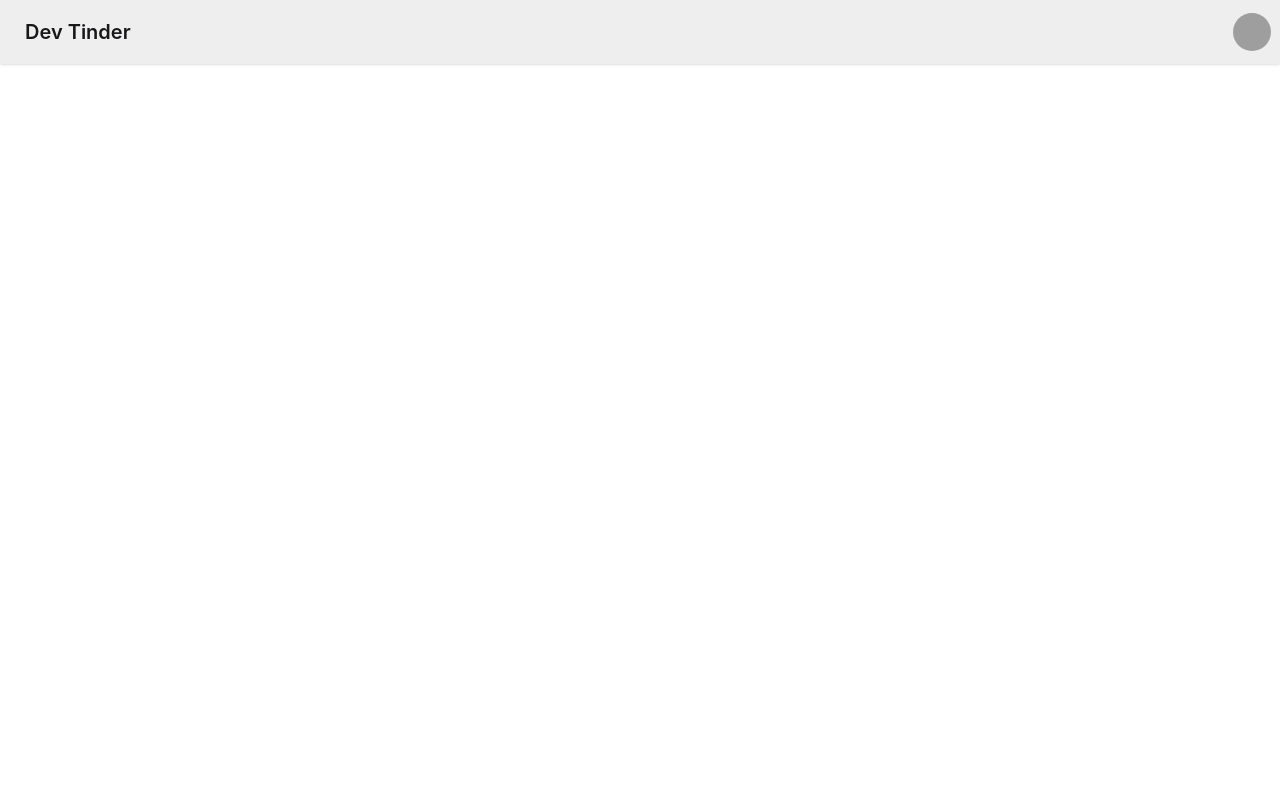
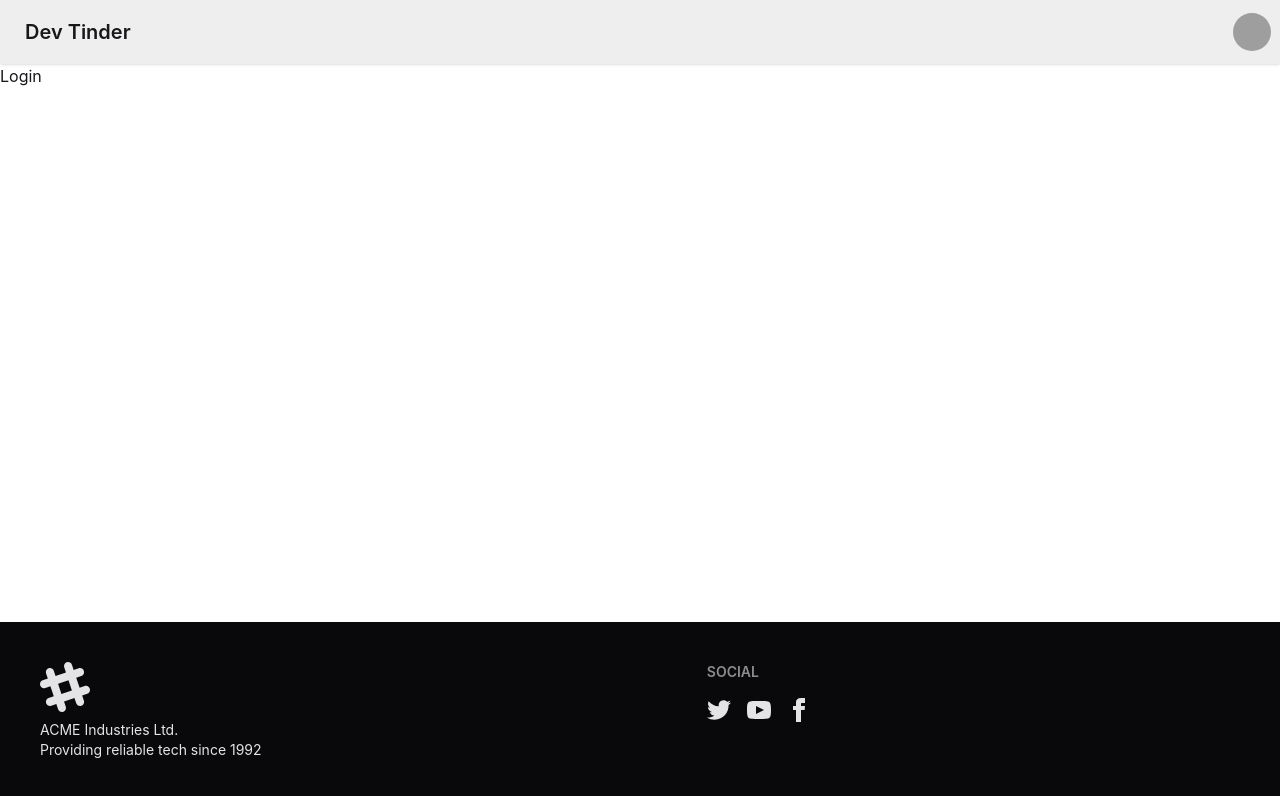
Before and after one commit to paridhi-rawat/devTinder-web, a React (Vite) app: page /login in a window 1280 px wide. Shown: the top 796 px of the page. Built offline with nearby package versions, Linux system fonts and the light colour scheme; grey boxes are pictures that could not be loaded.

Commit message:
added profile,login,body,footer and browser routing

```diff
--- a/package.json
+++ b/package.json
@@ -13,6 +13,7 @@
     "@tailwindcss/vite": "^4.2.2",
     "react": "^19.2.4",
     "react-dom": "^19.2.4",
+    "react-router-dom": "^7.13.2",
     "tailwindcss": "^4.2.2"
   },
   "devDependencies": {
--- a/src/App.jsx
+++ b/src/App.jsx
@@ -1,41 +1,21 @@
 import { useState } from 'react'
-
+import { BrowserRouter, Route, Routes } from 'react-router-dom'
+import Body from './Body'
+import Profile from './Profile'
+import Login from './Login'
 function App() {
-  const [count, setCount] = useState(0)
 
   return (
     <>
-      <div className="navbar bg-base-300 shadow-sm">
-        <div className="flex-1">
-          <a className="btn btn-ghost text-xl">Dev Tinder</a>
-        </div>
-        <div className="flex gap-2">
+    <BrowserRouter basename='/'>
+      <Routes>
+        <Route  path="" element={<Body/>}>
+          <Route path="/login" element={<Login/>}/>
+           <Route path="/profile" element={<Profile/>}/>
+        </Route>
+      </Routes>
 
-          <div className="dropdown dropdown-end">
-            <div tabIndex={0} role="button" className="btn btn-ghost btn-circle avatar">
-              <div className="w-10 rounded-full">
-                <img
-                  alt="Tailwind CSS Navbar component"
-                  src="https://img.daisyui.com/images/stock/photo-1534528741775-53994a69daeb.webp" />
-              </div>
-            </div>
-            <ul
-              tabIndex="-1"
-              className="menu menu-sm dropdown-content bg-base-100 rounded-box z-1 mt-3 w-52 p-2 shadow">
-              <li>
-                <a className="justify-between">
-                  Profile
-                  <span className="badge">New</span>
-                </a>
-              </li>
-              <li><a>Settings</a></li>
-              <li><a>Logout</a></li>
-            </ul>
-          </div>
-        </div>
-      </div>
-
-
+    </BrowserRouter>
     </>
   )
 }
--- /dev/null
+++ b/src/Body.jsx
@@ -0,0 +1,16 @@
+import { Outlet } from "react-router-dom"
+import Footer from "./Footer"
+import NavBar from "./NavBar"
+
+const Body = () => {
+  return (
+   <div>
+    <NavBar/>
+    <Outlet/>
+    <Footer/>
+   </div>
+
+  )
+}
+
+export default Body
--- /dev/null
+++ b/src/Footer.jsx
@@ -0,0 +1,64 @@
+const Footer = () => {
+    return (
+        <footer className="footer sm:footer-horizontal bg-neutral text-neutral-content p-10 fixed bottom-0">
+            <aside>
+                <svg
+                    width="50"
+                    height="50"
+                    viewBox="0 0 24 24"
+                    xmlns="http://www.w3.org/2000/svg"
+                    fillRule="evenodd"
+                    clipRule="evenodd"
+                    className="fill-current">
+                    <path
+                        d="M22.672 15.226l-2.432.811.841 2.515c.33 1.019-.209 2.127-1.23 2.456-1.15.325-2.148-.321-2.463-1.226l-.84-2.518-5.013 1.677.84 2.517c.391 1.203-.434 2.542-1.831 2.542-.88 0-1.601-.564-1.86-1.314l-.842-2.516-2.431.809c-1.135.328-2.145-.317-2.463-1.229-.329-1.018.211-2.127 1.231-2.456l2.432-.809-1.621-4.823-2.432.808c-1.355.384-2.558-.59-2.558-1.839 0-.817.509-1.582 1.327-1.846l2.433-.809-.842-2.515c-.33-1.02.211-2.129 1.232-2.458 1.02-.329 2.13.209 2.461 1.229l.842 2.515 5.011-1.677-.839-2.517c-.403-1.238.484-2.553 1.843-2.553.819 0 1.585.509 1.85 1.326l.841 2.517 2.431-.81c1.02-.33 2.131.211 2.461 1.229.332 1.018-.21 2.126-1.23 2.456l-2.433.809 1.622 4.823 2.433-.809c1.242-.401 2.557.484 2.557 1.838 0 .819-.51 1.583-1.328 1.847m-8.992-6.428l-5.01 1.675 1.619 4.828 5.011-1.674-1.62-4.829z"></path>
+                </svg>
+                <p>
+                    ACME Industries Ltd.
+                    <br />
+                    Providing reliable tech since 1992
+                </p>
+            </aside>
+            <nav>
+                <h6 className="footer-title">Social</h6>
+                <div className="grid grid-flow-col gap-4">
+                    <a>
+                        <svg
+                            xmlns="http://www.w3.org/2000/svg"
+                            width="24"
+                            height="24"
+                            viewBox="0 0 24 24"
+                            className="fill-current">
+                            <path
+                                d="M24 4.557c-.883.392-1.832.656-2.828.775 1.017-.609 1.798-1.574 2.165-2.724-.951.564-2.005.974-3.127 1.195-.897-.957-2.178-1.555-3.594-1.555-3.179 0-5.515 2.966-4.797 6.045-4.091-.205-7.719-2.165-10.148-5.144-1.29 2.213-.669 5.108 1.523 6.574-.806-.026-1.566-.247-2.229-.616-.054 2.281 1.581 4.415 3.949 4.89-.693.188-1.452.232-2.224.084.626 1.956 2.444 3.379 4.6 3.419-2.07 1.623-4.678 2.348-7.29 2.04 2.179 1.397 4.768 2.212 7.548 2.212 9.142 0 14.307-7.721 13.995-14.646.962-.695 1.797-1.562 2.457-2.549z"></path>
+                        </svg>
+                    </a>
+                    <a>
+                        <svg
+                            xmlns="http://www.w3.org/2000/svg"
+                            width="24"
+                            height="24"
+                            viewBox="0 0 24 24"
+                            className="fill-current">
+                            <path
+                                d="M19.615 3.184c-3.604-.246-11.631-.245-15.23 0-3.897.266-4.356 2.62-4.385 8.816.029 6.185.484 8.549 4.385 8.816 3.6.245 11.626.246 15.23 0 3.897-.266 4.356-2.62 4.385-8.816-.029-6.185-.484-8.549-4.385-8.816zm-10.615 12.816v-8l8 3.993-8 4.007z"></path>
+                        </svg>
+                    </a>
+                    <a>
+                        <svg
+                            xmlns="http://www.w3.org/2000/svg"
+                            width="24"
+                            height="24"
+                            viewBox="0 0 24 24"
+                            className="fill-current">
+                            <path
+                                d="M9 8h-3v4h3v12h5v-12h3.642l.358-4h-4v-1.667c0-.955.192-1.333 1.115-1.333h2.885v-5h-3.808c-3.596 0-5.192 1.583-5.192 4.615v3.385z"></path>
+                        </svg>
+                    </a>
+                </div>
+            </nav>
+        </footer>
+    )
+}
+
+export default Footer
--- /dev/null
+++ b/src/Login.jsx
@@ -0,0 +1,7 @@
+const Login = () => {
+  return (
+    <div>Login</div>
+  )
+}
+
+export default Login
--- /dev/null
+++ b/src/NavBar.jsx
@@ -0,0 +1,35 @@
+const NavBar = () => {
+  return (
+     <div className="navbar bg-base-300 shadow-sm">
+        <div className="flex-1">
+          <a className="btn btn-ghost text-xl">Dev Tinder</a>
+        </div>
+        <div className="flex gap-2">
+
+          <div className="dropdown dropdown-end">
+            <div tabIndex={0} role="button" className="btn btn-ghost btn-circle avatar">
+              <div className="w-10 rounded-full">
+                <img
+                  alt="Tailwind CSS Navbar component"
+                  src="https://img.daisyui.com/images/stock/photo-1534528741775-53994a69daeb.webp" />
+              </div>
+            </div>
+            <ul
+              tabIndex="-1"
+              className="menu menu-sm dropdown-content bg-base-100 rounded-box z-1 mt-3 w-52 p-2 shadow">
+              <li>
+                <a className="justify-between">
+                  Profile
+                  <span className="badge">New</span>
+                </a>
+              </li>
+              <li><a>Settings</a></li>
+              <li><a>Logout</a></li>
+            </ul>
+          </div>
+        </div>
+      </div>
+  )
+}
+
+export default NavBar
--- /dev/null
+++ b/src/Profile.jsx
@@ -0,0 +1,7 @@
+const Profile = () => {
+  return (
+    <div>Profile</div>
+  )
+}
+
+export default Profile
```
Also changed, not shown: 1 other file (tests, documents, lock files or other folders).
